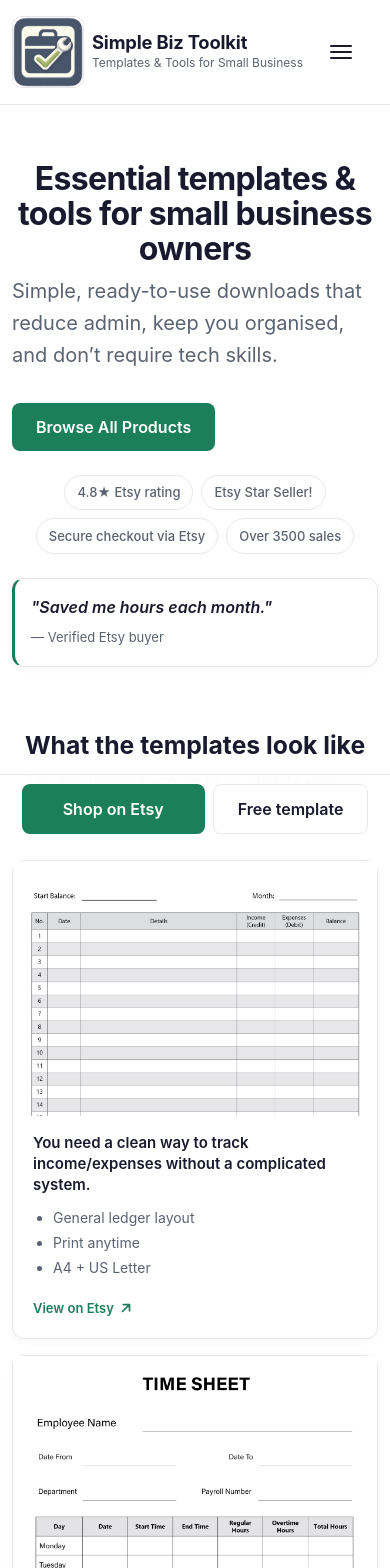
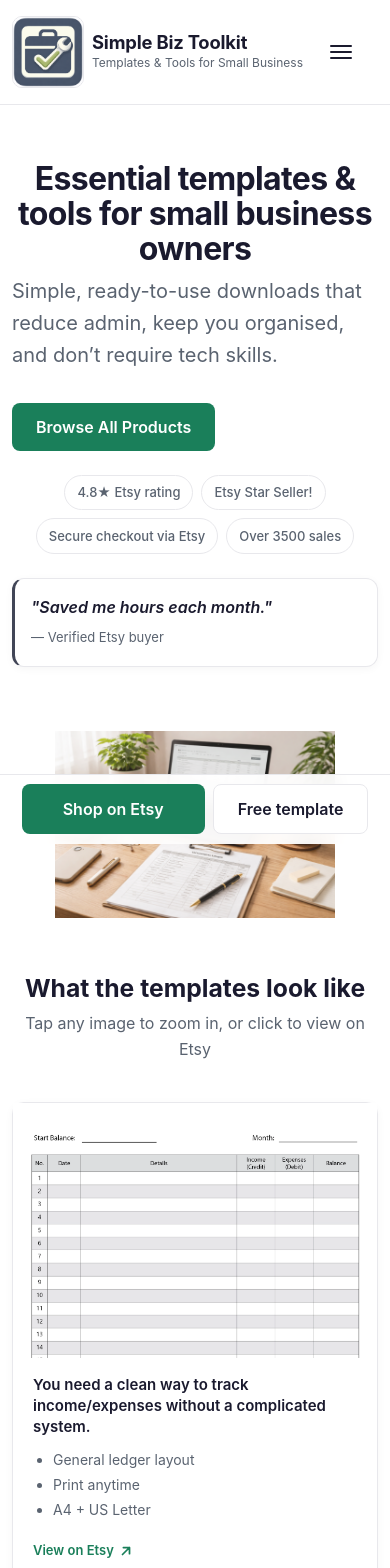
Before and after one commit to jpdevpersonal/simplebiztoolkit, a React (Vite) app: page / in a window 390 px wide. Shown: the top 1568 px of the page. Built offline with nearby package versions, Linux system fonts and the light colour scheme.

Commit message:
added brand blue

```diff
--- a/src/components/TestimonialGrid.tsx
+++ b/src/components/TestimonialGrid.tsx
@@ -7,7 +7,7 @@ export default function TestimonialGrid() {
         <div className="col-md-4" key={t.quote}>
           <blockquote
             className="sb-card p-3 h-100"
-            style={{ borderLeft: "3px solid var(--sb-green)", margin: 0 }}
+            style={{ borderLeft: "3px solid var(--sb-brand-blue)", margin: 0 }}
           >
             <p
               style={{
--- a/src/pages/CategoryPage.tsx
+++ b/src/pages/CategoryPage.tsx
@@ -63,7 +63,7 @@ export default function CategoryPage() {
 
               <div
                 className="sb-card p-3"
-                style={{ borderLeft: "3px solid var(--sb-green)" }}
+                style={{ borderLeft: "3px solid var(--sb-brand-blue)" }}
               >
                 <h2
                   style={{
--- a/src/pages/HomePage/HomePage.tsx
+++ b/src/pages/HomePage/HomePage.tsx
@@ -62,7 +62,7 @@ export default function HomePage() {
               {/* One strong testimonial near CTA */}
               <blockquote
                 className="sb-card p-3 mt-4"
-                style={{ borderLeft: "3px solid var(--sb-green)" }}
+                style={{ borderLeft: "3px solid var(--sb-brand-blue)" }}
               >
                 <p
                   className="mb-1"
@@ -79,8 +79,8 @@ export default function HomePage() {
               </blockquote>
             </div>
 
-            <div className="col-lg-6 d-none d-lg-block">
-              <div className="p-3 d-flex justify-content-center">
+            <div className="col-lg-6">
+              <div className="hero-image-wrapper d-flex justify-content-center">
                 <img
                   src="/images/hero-image-desk.png"
                   alt="Tools for you small business"
--- a/src/styles/home.css
+++ b/src/styles/home.css
@@ -26,10 +26,27 @@
   } /* space for sticky CTA bar */
 }
 
-/* Hero image sizing moved from inline styles */
+/* Hero image sizing */
 .sb-hero .hero-image {
   display: block;
   margin: 0 auto;
   width: 100%;
   max-width: 720px;
 }
+
+.hero-image-wrapper {
+  padding: 1rem;
+}
+
+/* Mobile: compact hero image after content */
+@media (max-width: 991px) {
+  .hero-image-wrapper {
+    padding: 0.5rem 0;
+    margin-top: 1rem;
+  }
+
+  .sb-hero .hero-image {
+    max-width: 280px;
+    opacity: 0.9;
+  }
+}
--- a/src/styles/theme.css
+++ b/src/styles/theme.css
@@ -9,6 +9,7 @@
   --sb-green: #1a7f5a;
   --sb-green-hover: #156b4c;
   --sb-green2: #1a7f5a;
+  --sb-brand-blue: #414556;
 
   /* Subtle, refined visual properties */
   --sb-radius: 12px;
```
